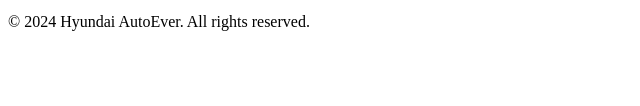
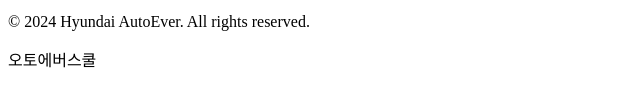
Before and after one commit to userri/hyundai-autoever, a plain HTML site: page index.html in a window 1280 px wide. Shown: the part 262-368 px from the top of the page, without its empty margins (0-640 px from the left). Drawn offline with Linux system fonts and the light colour scheme.

Commit message:
footer 내용 추가

```diff
--- a/index.html
+++ b/index.html
@@ -23,6 +23,7 @@
     </main>
     <footer>
       <p>&copy; 2024 Hyundai AutoEver. All rights reserved.</p>
+      <p>오토에버스쿨</p>
     </footer>
   </body>
 </html>
```
